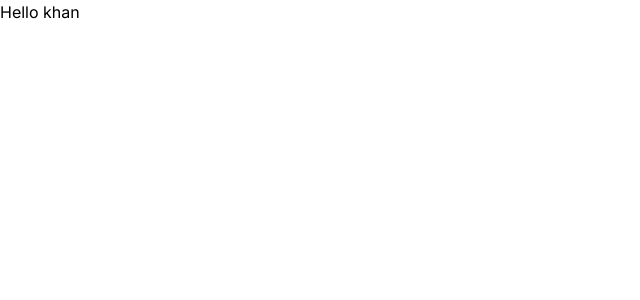
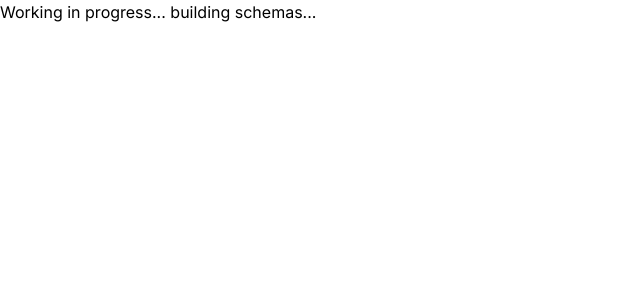
Before and after one commit to sovannvath/wct-laravel, a Next.js app: page / in a window 1280 px wide. Shown: the top 300 px of the page, without its empty margins (0-640 px from the left). Built offline with nearby package versions, Linux system fonts and the light colour scheme.

Commit message:
Update Home component with work in progress message

```diff
--- a/app/page.tsx
+++ b/app/page.tsx
@@ -1,6 +1,9 @@
 
 export default function Home() {
   return (
-   <main>Hello khan</main>
+   <main>
+    Working in progress...
+    building schemas...
+   </main>
   )
 }
```
